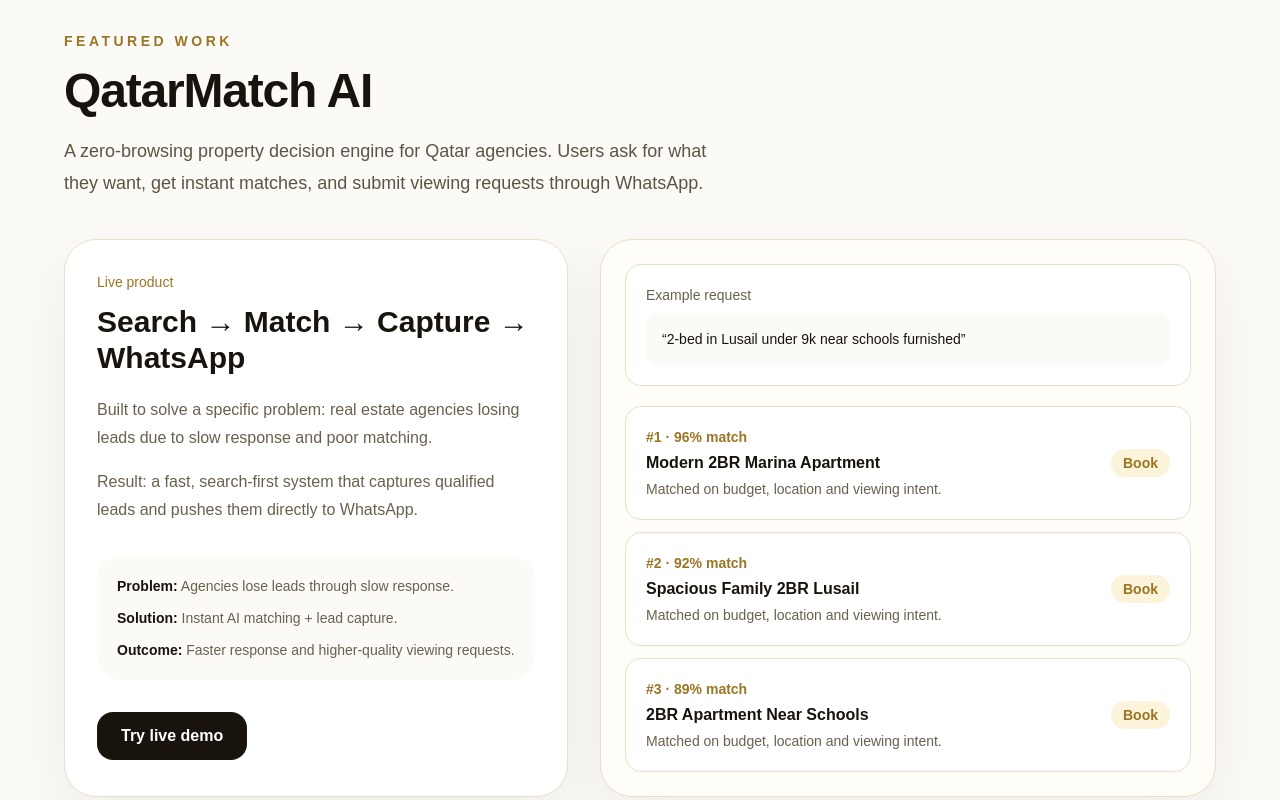
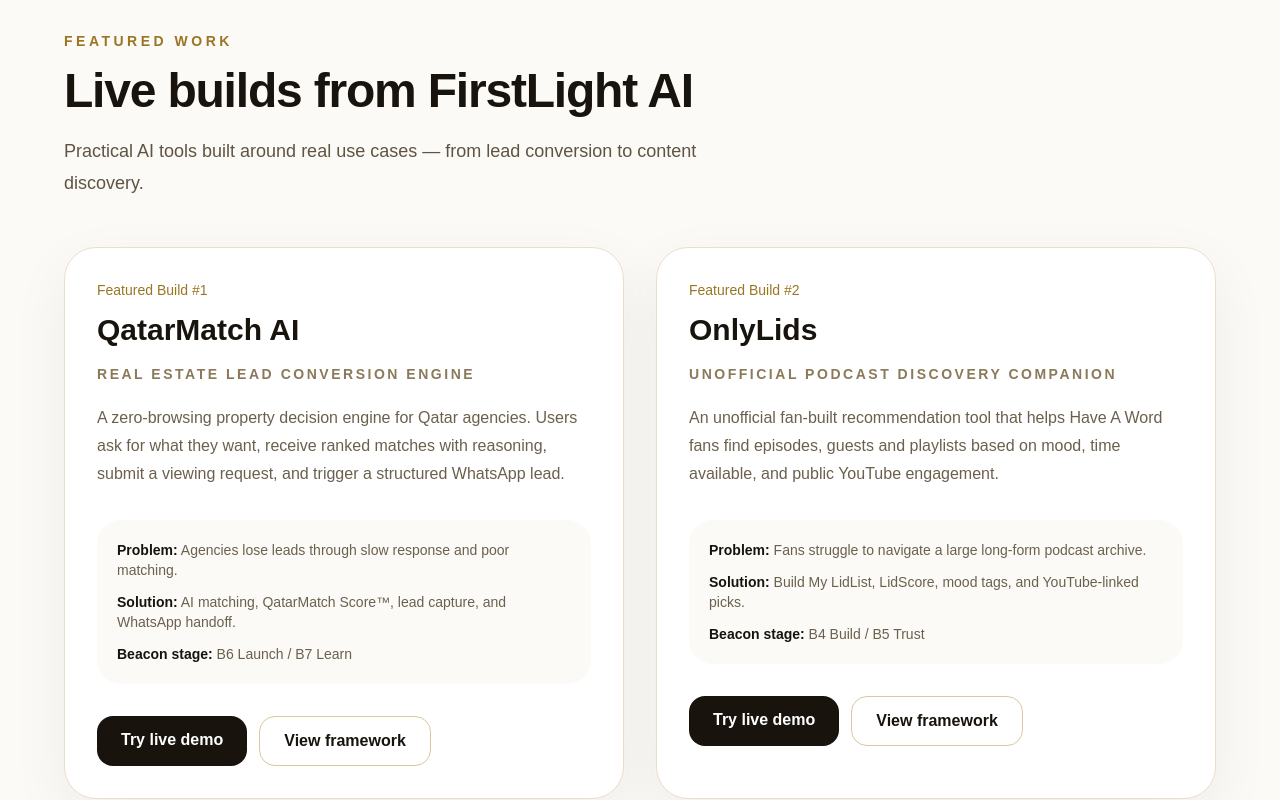
Before and after one commit to TheFreeScouser/FirstLight-AI, a Next.js app: page / in a window 1280 px wide. Shown: the part 1100-1900 px from the top of the page. Built offline with nearby package versions, Linux system fonts and the light colour scheme.

Commit message:
Add Onlylids to FirstLight featured work

```diff
--- a/app/page.tsx
+++ b/app/page.tsx
@@ -90,8 +90,7 @@
           </div>
 
           <div className="mt-10 text-sm text-[#7a6c53]">
-            Built for founders, operators, and teams who need AI tools that
-            actually work.
+            Built for founders, operators, and teams who need practical AI tools that move from idea to live product.
           </div>
         </div>
       </section>
@@ -118,94 +117,123 @@
       {/* FEATURED WORK */}
 <section id="work" className="px-6 py-24">
   <div className="mx-auto max-w-6xl">
-          <div className="mb-10 max-w-2xl">
+    <div className="mb-12 max-w-2xl">
       <p className="text-sm font-semibold uppercase tracking-[0.25em] text-[#9a7624]">
         Featured work
       </p>
       <h2 className="mt-4 text-4xl font-semibold tracking-tight md:text-5xl">
-              QatarMatch AI
+        Live builds from FirstLight AI
       </h2>
       <p className="mt-5 text-lg leading-8 text-[#5f5442]">
-              A zero-browsing property decision engine for Qatar agencies. Users
-              ask for what they want, get instant matches, and submit viewing
-              requests through WhatsApp.
+        Practical AI tools built around real use cases — from lead conversion
+        to content discovery.
       </p>
     </div>
 
-          <div className="grid gap-8 lg:grid-cols-[0.9fr_1.1fr]">
+    <div className="grid gap-8 lg:grid-cols-2">
+      {/* QatarMatch AI */}
       <div className="rounded-[2rem] border border-[#eadfca] bg-white p-8 shadow-[0_20px_60px_rgba(38,31,18,0.06)] transition hover:-translate-y-1 hover:shadow-lg">
         <p className="text-sm font-medium text-[#9a7624]">
-                Live product
+          Featured Build #1
         </p>
+
         <h3 className="mt-3 text-3xl font-semibold">
-                Search → Match → Capture → WhatsApp
+          QatarMatch AI
         </h3>
+
+        <p className="mt-4 text-sm font-semibold uppercase tracking-[0.18em] text-[#8a7a5a]">
+          Real estate lead conversion engine
+        </p>
+
         <p className="mt-5 leading-7 text-[#6b604d]">
-                Built to solve a specific problem: real estate agencies losing
-                leads due to slow response and poor matching.
-              </p>
-              <p className="mt-4 leading-7 text-[#6b604d]">
-                Result: a fast, search-first system that captures qualified
-                leads and pushes them directly to WhatsApp.
+          A zero-browsing property decision engine for Qatar agencies. Users ask
+          for what they want, receive ranked matches with reasoning, submit a
+          viewing request, and trigger a structured WhatsApp lead.
         </p>
 
         <div className="mt-8 grid gap-3 rounded-3xl bg-[#fbfaf7] p-5 text-sm text-[#6b604d]">
           <div>
             <span className="font-semibold text-[#18140d]">Problem:</span>{" "}
-                  Agencies lose leads through slow response.
+            Agencies lose leads through slow response and poor matching.
           </div>
           <div>
             <span className="font-semibold text-[#18140d]">Solution:</span>{" "}
-                  Instant AI matching + lead capture.
+            AI matching, QatarMatch Score™, lead capture, and WhatsApp handoff.
           </div>
           <div>
-                  <span className="font-semibold text-[#18140d]">Outcome:</span>{" "}
-                  Faster response and higher-quality viewing requests.
+            <span className="font-semibold text-[#18140d]">Beacon stage:</span>{" "}
+            B6 Launch / B7 Learn
           </div>
         </div>
 
+        <div className="mt-8 flex flex-col gap-3 sm:flex-row">
           <a
             href="https://qatarmatch-ai.vercel.app/"
             target="_blank"
             rel="noreferrer"
-                className="mt-8 inline-flex rounded-2xl bg-[#18140d] px-6 py-3 font-semibold text-white transition hover:bg-[#3a3022]"
+            className="rounded-2xl bg-[#18140d] px-6 py-3 text-center font-semibold text-white transition hover:bg-[#3a3022]"
           >
             Try live demo
           </a>
+          <a
+            href="/beacon-framework"
+            className="rounded-2xl border border-[#d8c99f] px-6 py-3 text-center font-semibold text-[#18140d] transition hover:border-[#d4af37]"
+          >
+            View framework
+          </a>
+        </div>
       </div>
 
-            <div className="rounded-[2rem] border border-[#eadfca] bg-[#fffdf8] p-6 shadow-[0_20px_60px_rgba(38,31,18,0.06)] transition hover:-translate-y-1 hover:shadow-lg">
-              <div className="rounded-2xl border border-[#eadfca] bg-white p-5">
-                <p className="text-sm text-[#6b604d]">Example request</p>
-                <p className="mt-2 rounded-xl bg-[#fbfaf7] p-4 text-sm font-medium">
-                  “2-bed in Lusail under 9k near schools furnished”
+      {/* OnlyLids */}
+      <div className="rounded-[2rem] border border-[#eadfca] bg-white p-8 shadow-[0_20px_60px_rgba(38,31,18,0.06)] transition hover:-translate-y-1 hover:shadow-lg">
+        <p className="text-sm font-medium text-[#9a7624]">
+          Featured Build #2
         </p>
+
+        <h3 className="mt-3 text-3xl font-semibold">
+          OnlyLids
+        </h3>
+
+        <p className="mt-4 text-sm font-semibold uppercase tracking-[0.18em] text-[#8a7a5a]">
+          Unofficial podcast discovery companion
+        </p>
+
+        <p className="mt-5 leading-7 text-[#6b604d]">
+          An unofficial fan-built recommendation tool that helps Have A Word
+          fans find episodes, guests and playlists based on mood, time
+          available, and public YouTube engagement.
+        </p>
+
+        <div className="mt-8 grid gap-3 rounded-3xl bg-[#fbfaf7] p-5 text-sm text-[#6b604d]">
+          <div>
+            <span className="font-semibold text-[#18140d]">Problem:</span>{" "}
+            Fans struggle to navigate a large long-form podcast archive.
+          </div>
+          <div>
+            <span className="font-semibold text-[#18140d]">Solution:</span>{" "}
+            Build My LidList, LidScore, mood tags, and YouTube-linked picks.
+          </div>
+          <div>
+            <span className="font-semibold text-[#18140d]">Beacon stage:</span>{" "}
+            B4 Build / B5 Trust
+          </div>
         </div>
 
-              <div className="mt-5 space-y-3">
-                {[
-                  ["#1", "Modern 2BR Marina Apartment", "96% match"],
-                  ["#2", "Spacious Family 2BR Lusail", "92% match"],
-                  ["#3", "2BR Apartment Near Schools", "89% match"],
-                ].map(([rank, title, score]) => (
-                  <div
-                    key={title}
-                    className="flex items-center justify-between rounded-2xl border border-[#eadfca] bg-white p-5 transition hover:border-[#d4af37]"
+        <div className="mt-8 flex flex-col gap-3 sm:flex-row">
+          <a
+            href="https://onlylids.vercel.app/"
+            target="_blank"
+            rel="noreferrer"
+            className="rounded-2xl bg-[#18140d] px-6 py-3 text-center font-semibold text-white transition hover:bg-[#3a3022]"
           >
-                    <div>
-                      <p className="text-sm font-semibold text-[#9a7624]">
-                        {rank} · {score}
-                      </p>
-                      <h4 className="mt-1 font-semibold">{title}</h4>
-                      <p className="mt-1 text-sm text-[#6b604d]">
-                        Matched on budget, location and viewing intent.
-                      </p>
-                    </div>
-                    <div className="hidden rounded-full bg-[#fbf3da] px-3 py-1 text-sm font-semibold text-[#9a7624] sm:block">
-                      Book
-                    </div>
-                  </div>
-                ))}
+            Try live demo
+          </a>
+          <a
+            href="/beacon-framework"
+            className="rounded-2xl border border-[#d8c99f] px-6 py-3 text-center font-semibold text-[#18140d] transition hover:border-[#d4af37]"
+          >
+            View framework
+          </a>
         </div>
       </div>
     </div>
```
Lines whose indentation alone changed are shown as unchanged.
